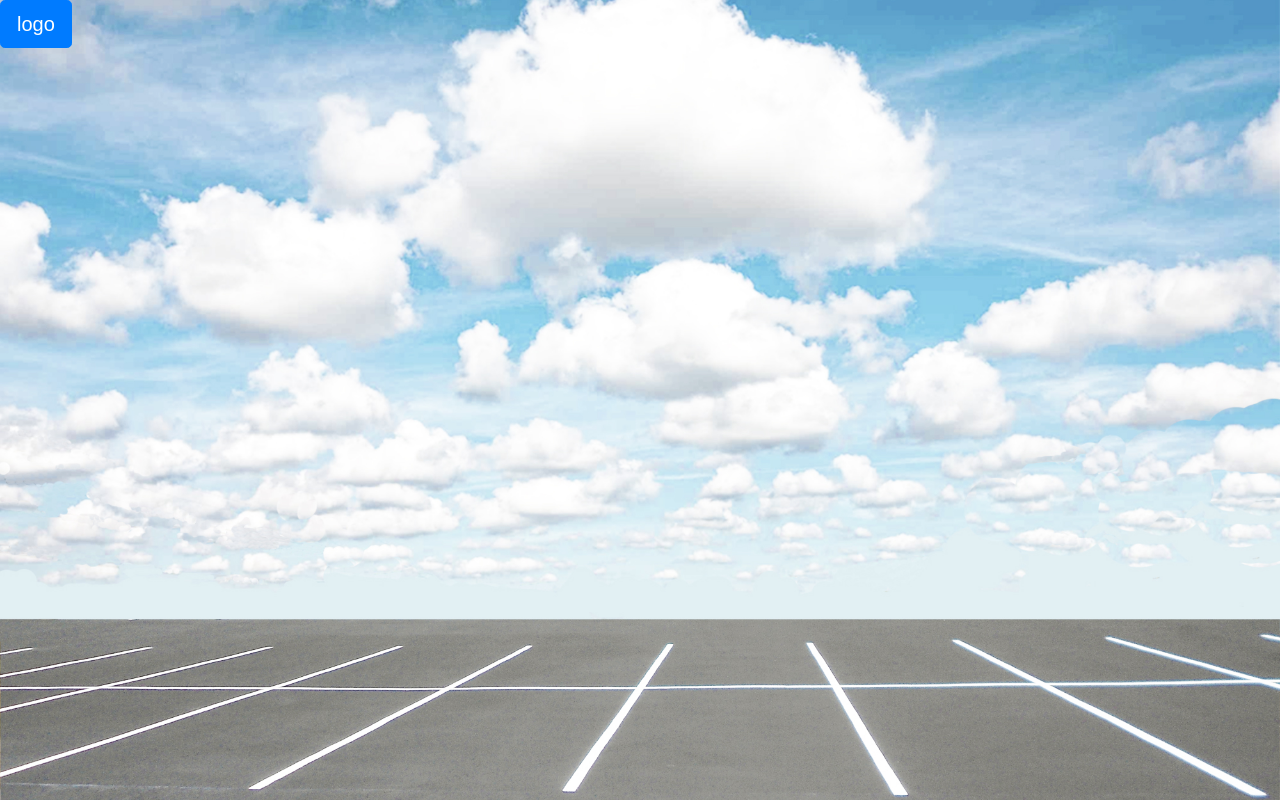
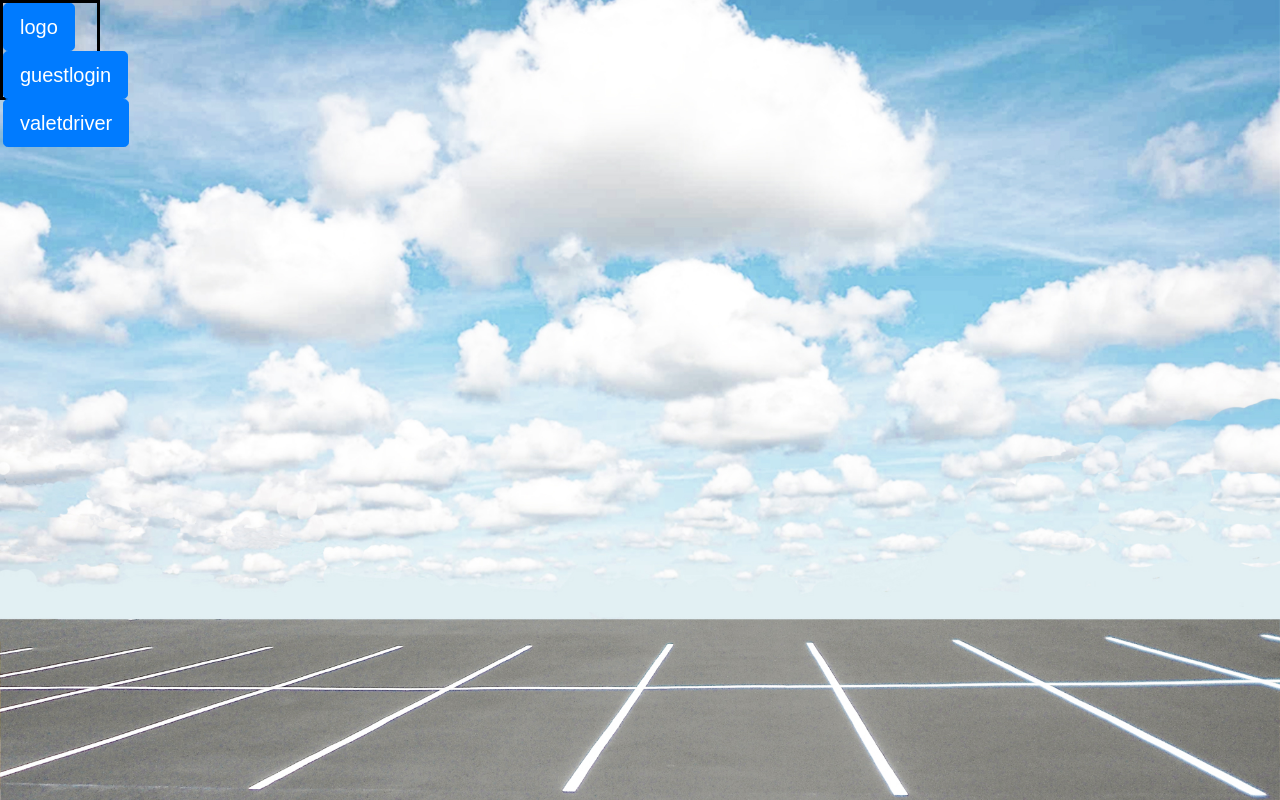
Before and after one commit to liz-guenthner/valet-it, a React (Create React App) app in the folder create-react-express/client/: page / in a window 1280 px wide. Built offline with nearby package versions, Linux system fonts and the light colour scheme.

Commit message:
guestlogin

```diff
--- a/create-react-express/client/src/App.js
+++ b/create-react-express/client/src/App.js
@@ -2,11 +2,18 @@ import React, { Component } from "react";
 import logo from "./logo.svg";
 import "./App.css";
 import LogoButton from "../src/components/logoButton";
+import LoginCard from "../src/components/loginCard";
+import ValetDriverButton from "../src/components/valetdriverbutton";
+import GuestLogin from "../src/components/guestlogin";
 
 class App extends Component {
   render() {
     return (
+      <LoginCard>
       <LogoButton>logo</LogoButton>
+      <GuestLogin>guestlogin</GuestLogin>
+      <ValetDriverButton>valetdriver</ValetDriverButton>
+      </LoginCard>
     );
   }
 }
--- /dev/null
+++ b/create-react-express/client/src/components/guestlogin/index.js
@@ -0,0 +1,13 @@
+import React from 'react';
+import './style.css'
+
+class GuestLogin extends React.Component {
+    render() {
+        return (
+            <button type="button" className="btn btn-primary btn-lg">{this.props.children}</button>
+        )
+    }
+
+}
+
+export default GuestLogin;
--- /dev/null
+++ b/create-react-express/client/src/components/valetdriverbutton/index.js
@@ -0,0 +1,13 @@
+import React from 'react';
+import './style.css'
+
+class ValetDriverButton extends React.Component {
+    render() {
+        return (
+            <button type="button" className="btn btn-primary btn-lg">{this.props.children}</button>
+        )
+    }
+
+}
+
+export default ValetDriverButton;
```
Also changed, not shown: create-react-express/client/src/components/guestlogin/style.css (added), create-react-express/client/src/components/valetdriverbutton/style.css (added), 1 other file (tests, documents, lock files or other folders).
